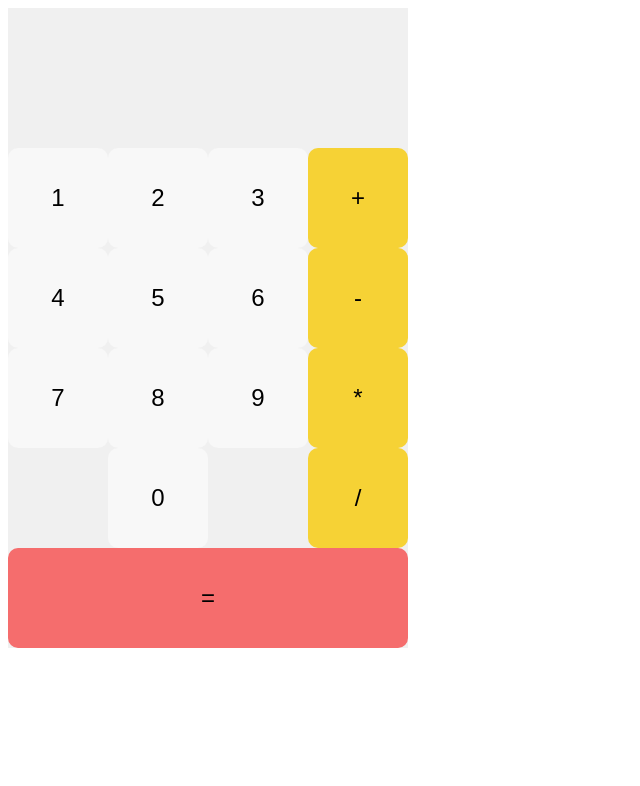
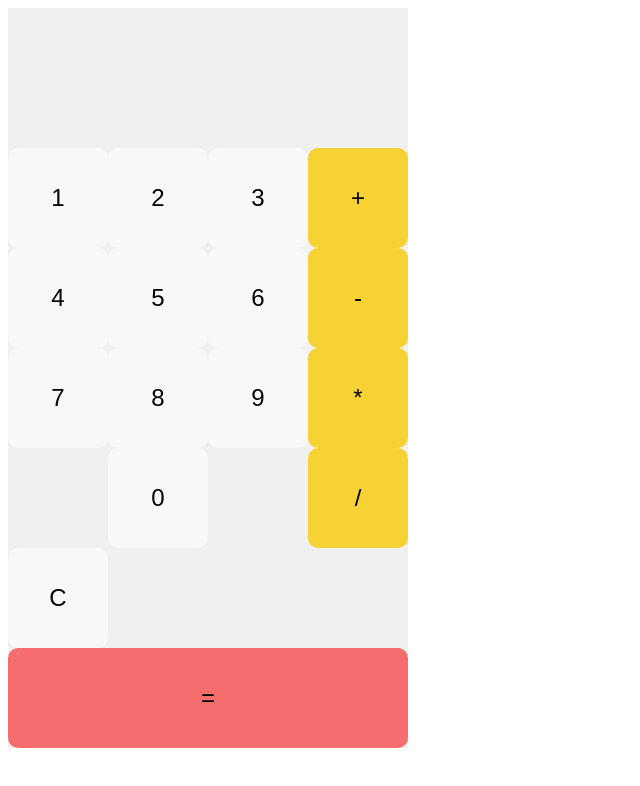
Before and after one commit to FayeCarter/portfolio, a React (Create React App) app: page /mini-projects/Calculator in a window 1280 px wide. Shown: the top 786 px of the page, without its empty margins (0-640 px from the left). Built offline with nearby package versions, Linux system fonts and the light colour scheme.

Commit message:
Clear equation when clear button pressed

```diff
--- a/src/components/mini-projects/Calculator/Calculator.js
+++ b/src/components/mini-projects/Calculator/Calculator.js
@@ -22,6 +22,11 @@ function Calculator(value) {
   const renderResult= (event) => {
     event.preventDefault()
     calculateResult()
+  }
+
+  const clearDisplay= (event) => {
+    event.preventDefault()
+    setMaths("")
   }
 
   const calculateResult= () => {
@@ -78,6 +83,12 @@ function Calculator(value) {
               )})}
         </div>
         <button
+          className="clear-button"
+          value="="
+          onClick={ clearDisplay }
+          >C
+        </button>
+        <button
           className="equals-button"
           value="="
           onClick={ renderResult }
```
Also changed, not shown: 1 other file (tests, documents, lock files or other folders).
